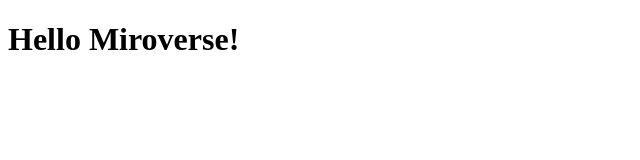
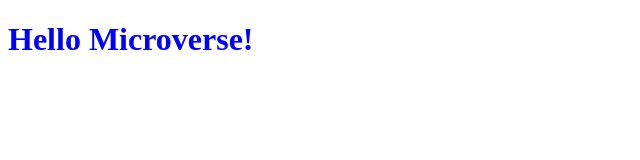
Before and after one commit to roshan-bajgain/Hello-Microverse, a website: page index.html in a window 1280 px wide. Shown: the whole page, without its empty margins (0-640 px from the left). Drawn offline with Linux system fonts and the light colour scheme.

Commit message:
Add linters file

```diff
--- a/index.html
+++ b/index.html
@@ -5,10 +5,11 @@
     <meta http-equiv="X-UA-Compatible" content="IE=edge">
     <meta name="viewport" content="width=device-width, initial-scale=1.0">
     <title>Hello Microverse</title>
+    <link rel="stylesheet" href="style.css">
 </head>
 <body>
   <header class="main-header">
-      <h1>Hello Miroverse!</h1>
+      <h1>Hello Microverse!</h1>
   </header>
 </body>
 </html>
```
Also changed, not shown: .github/workflows/linters.yml (added), .stylelintrc.json (added), 2 other files.
